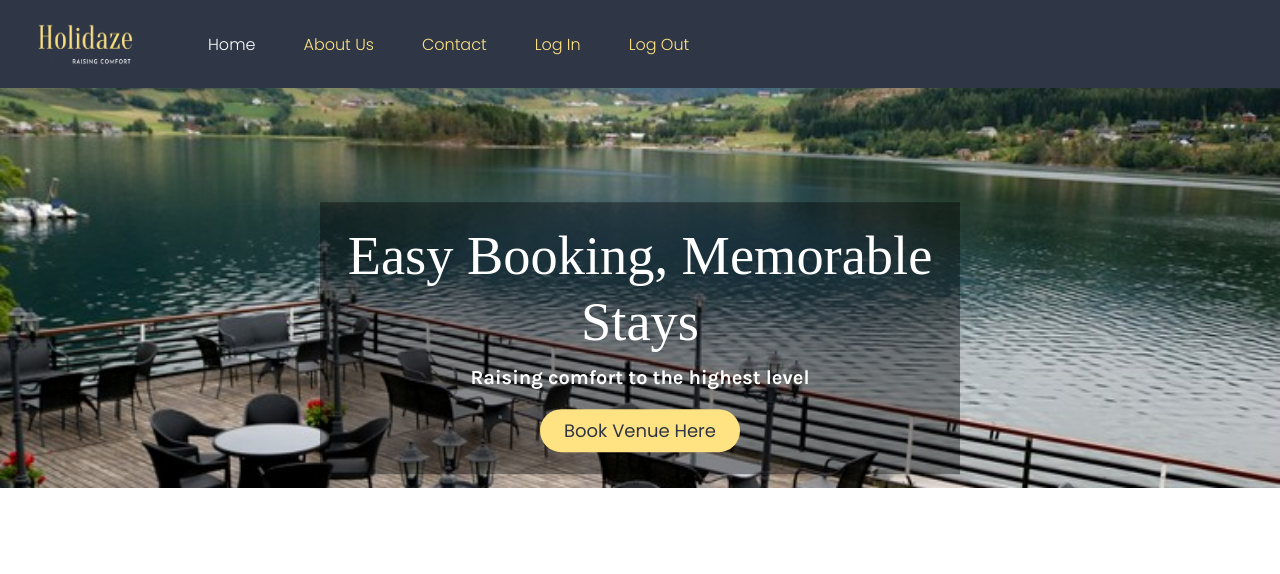
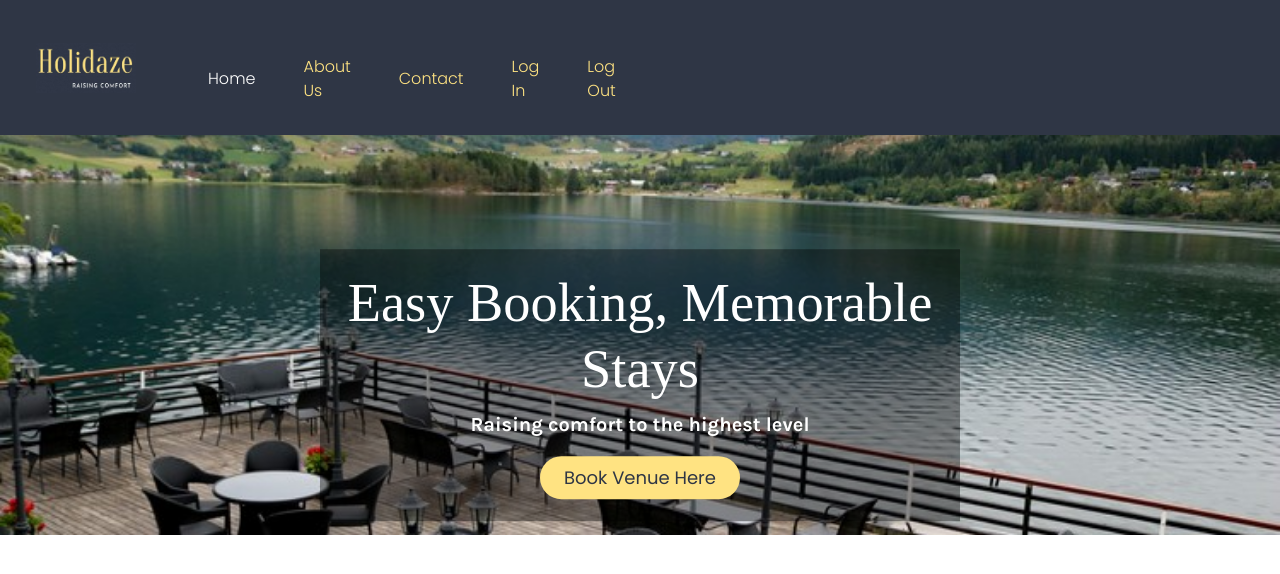
Before and after one commit to tahsinrukaiya/PROJECT-EXAM-2, a React (Vite) app: page / in a window 1280 px wide. Shown: the top 574 px of the page. Built offline with nearby package versions, Linux system fonts and the light colour scheme; a web font is replaced by a local one.

Commit message:
small changes

```diff
--- a/src/index.css
+++ b/src/index.css
@@ -49,17 +49,13 @@
 .navbar-toggler {
   outline: none;
   box-shadow: none;
-  border: none;
+  border: none !important;
 }
 
 .navbar-toggler:focus,
 .navbar-toggler:active {
   outline: none;
   box-shadow: none;
-  border: none;
-}
-
-.navbar-toggler-icon {
   border: none;
 }
 
@@ -71,11 +67,12 @@
 
 .navbar-nav {
   align-items: center;
-  margin-top: 3%;
+  margin-top: 5%;
+  width: 300px !important;
 }
 
 .navbar-nav li {
-  padding-bottom: 7px;
+  padding-bottom: 8px;
 }
 
 .logo {
@@ -158,11 +155,11 @@
     font-family: "MonteCarlo", cursive;
     font-weight: 400;
     font-style: normal;
-    font-size: 2.2rem !important;
+    font-size: 2.3rem !important;
   }
 
   .lead {
-    font-size: 14px !important;
+    font-size: 15px !important;
   }
 
   .button-banner {
```
